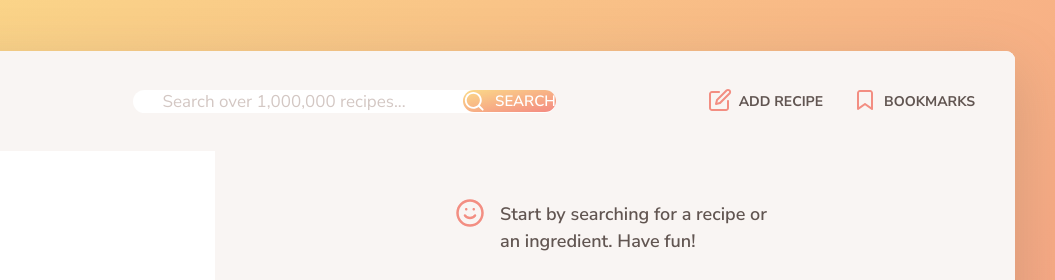
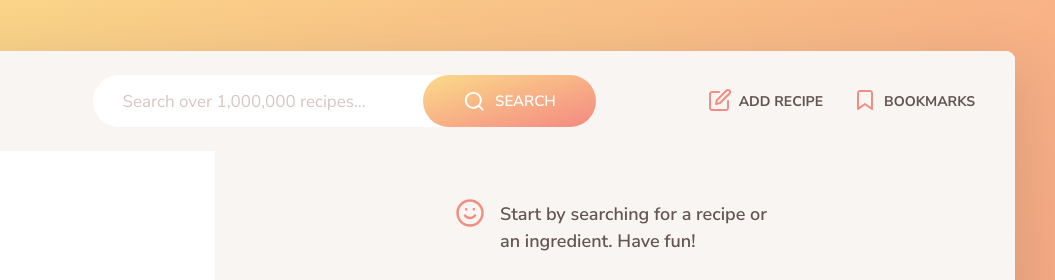
Before and after one commit to spell-overflow/Forkify, a website built with Parcel: page index.html in a window 1280 px wide. Shown: the top 280 px of the page, 225-1280 px from the left. Built offline with nearby package versions, Linux system fonts and the light colour scheme.

Commit message:
fix css of search button

```diff
--- a/src/sass/_components.scss
+++ b/src/sass/_components.scss
@@ -25,7 +25,7 @@
 .btn {
   @extend %btn;
 
-  padding: 1.5 rem 4rem;
+  padding: 1.5rem 4rem;
   font-size: 1.5rem;
   font-weight: 600;
 
```
